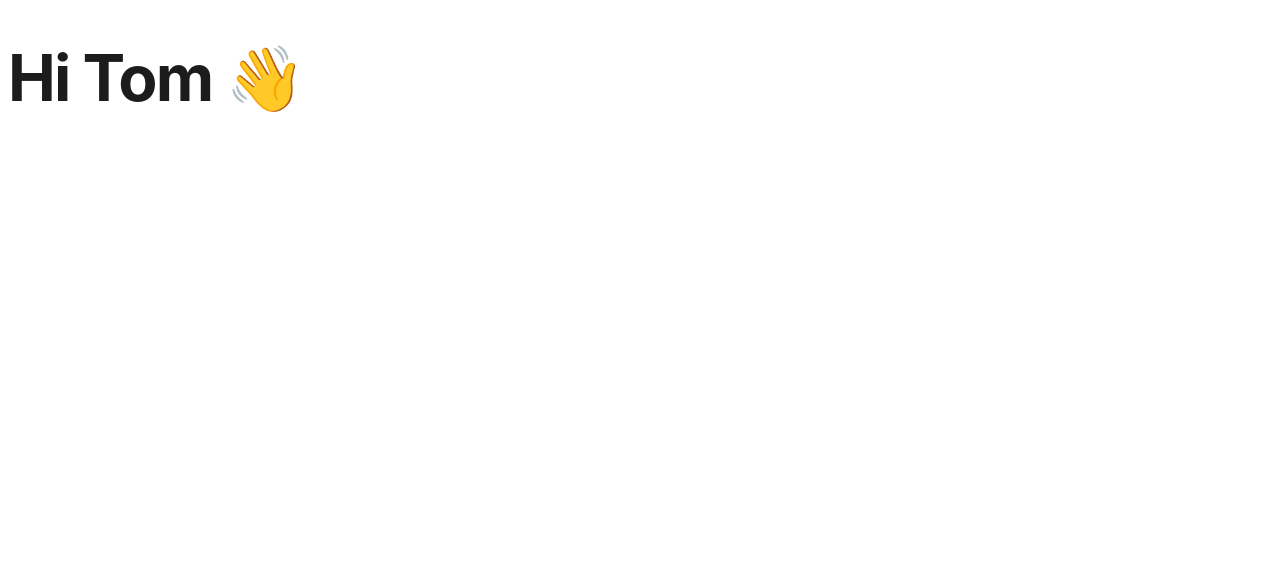
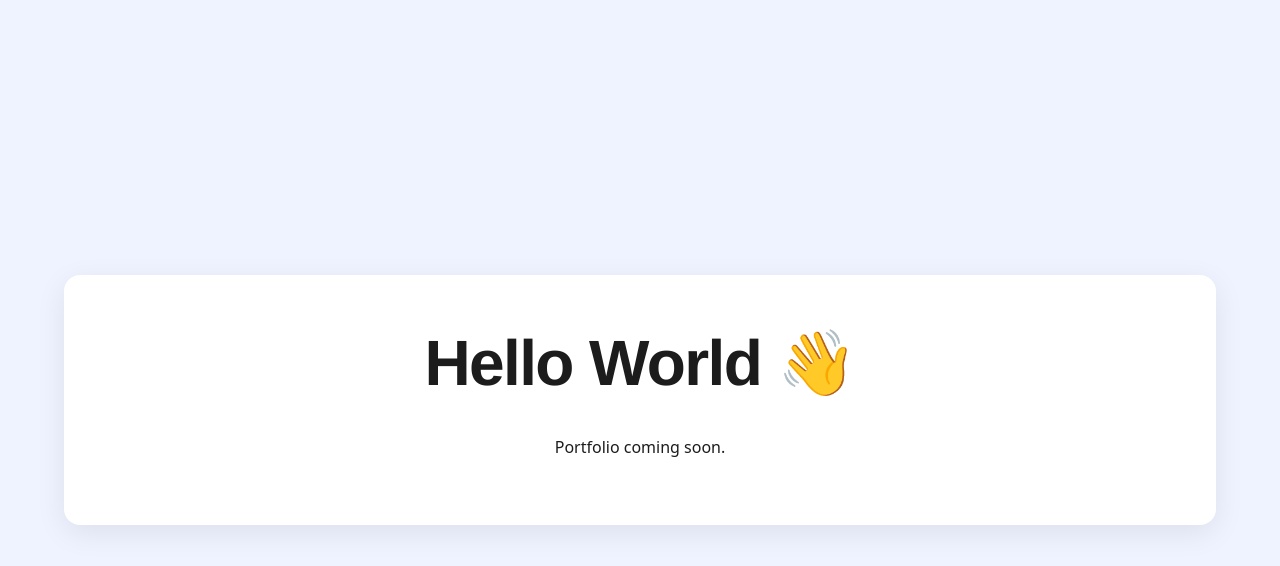
Before and after one commit to megan-kuhn/portfolio, a website built with Vite: page index.html in a window 1280 px wide. Built offline with nearby package versions, Linux system fonts and the light colour scheme.

Commit message:
Home page updates

```diff
--- a/index.html
+++ b/index.html
@@ -7,69 +7,15 @@
     <title>Megan's Portfolio</title>
 </head>
 
-<body>
-
-    <h1>Hi Tom 👋</h1>
-
-    <!--<div class="container">
-
-        <section class="section">
-
-            <h2>Buttons</h2>
-
-            <button class="btn btn--primary">
-            Primary Button
-            </button>
-
-            <button class="btn btn--ghost">
-            Secondary Button
-            </button>
-
-        </section>
-
-
-        <section class="section">
-
-            <h2>Cards</h2>
-
-            <div class="card">
-
-            <h3 class="card__title">
-                Project Card
-            </h3>
-
-            <p>
-                A reusable card component for portfolio case studies.
-            </p>
-
-            <button class="btn btn--primary">
-                View Project
-            </button>
-
-            </div>
-
-        </section>
-
-
-        <section class="section">
-
-            <h2>Typography</h2>
-
-            <h1>Heading One</h1>
-
-            <h2>Heading Two</h2>
-
-            <h3>Heading Three</h3>
-
-            <p>
-            Body text demonstrating your typography system.
-            Good spacing and hierarchy make content easier to scan.
-            </p>
-
-        </section>
-
-    </div>-->
-
+<body class="layout--center">
+    <div class="wrapper">
+        <main>
+            <section class="container container--shadow text--center">
+                <h1>Hello World 👋</h1>
+                <p>Portfolio coming soon.</p>
+            </section>
+        </main>
+    </div>
 
     <script type="module" src="/src/ts/main.ts"></script>
 </body>
--- a/src/scss/abstracts/_variables.scss
+++ b/src/scss/abstracts/_variables.scss
@@ -1,7 +1,7 @@
 :root {
 
   // Colors
-  --color-bg: #faf9f7;
+  --color-bg: #eef3ff;
   --color-surface: #ffffff;
   --color-text: #1c1c1c;
   --color-muted: #666;
@@ -11,8 +11,16 @@
 
 
   // Typography
-  --font-display: "Inter", sans-serif;
-  --font-body: "Inter", sans-serif;
+  --font-body:
+    system-ui,
+    -apple-system,
+    BlinkMacSystemFont,
+    "Segoe UI",
+    sans-serif;
+  --font-display:
+    "Helvetica Neue",
+    Arial,
+    sans-serif;
 
 
   // Spacing scale
@@ -25,6 +33,7 @@
 
 
   // Radius
+  --radius-xs: 4px;
   --radius-sm: 8px;
   --radius-md: 16px;
   --radius-lg: 24px;
--- a/src/scss/base/_reset.scss
+++ b/src/scss/base/_reset.scss
@@ -0,0 +1,48 @@
+/* http://meyerweb.com/eric/tools/css/reset/
+   v2.0 | 20110126
+   License: none (public domain)
+*/
+
+html, body, div, span, applet, object, iframe,
+h1, h2, h3, h4, h5, h6, p, blockquote, pre,
+a, abbr, acronym, address, big, cite, code,
+del, dfn, em, img, ins, kbd, q, s, samp,
+small, strike, strong, sub, sup, tt, var,
+b, u, i, center,
+dl, dt, dd, ol, ul, li,
+fieldset, form, label, legend,
+table, caption, tbody, tfoot, thead, tr, th, td,
+article, aside, canvas, details, embed,
+figure, figcaption, footer, header, hgroup,
+menu, nav, output, ruby, section, summary,
+time, mark, audio, video {
+	margin: 0;
+	padding: 0;
+	border: 0;
+	font-size: 100%;
+	font: inherit;
+	vertical-align: baseline;
+}
+/* HTML5 display-role reset for older browsers */
+article, aside, details, figcaption, figure,
+footer, header, hgroup, menu, nav, section {
+	display: block;
+}
+body {
+	line-height: 1;
+}
+ol, ul {
+	list-style: none;
+}
+blockquote, q {
+	quotes: none;
+}
+blockquote:before, blockquote:after,
+q:before, q:after {
+	content: '';
+	content: none;
+}
+table {
+	border-collapse: collapse;
+	border-spacing: 0;
+}
--- a/src/scss/base/_typography.scss
+++ b/src/scss/base/_typography.scss
@@ -4,13 +4,26 @@ body {
   line-height: 1.6;
 }
 
+h1,
+h2,
+h3,
+h4,
+h5,
+h6 {
+  margin: 0 0 .5em;
+}
+
+p {
+  margin: 0 0 1em;
+}
 
 h1,
 h2,
 h3 {
   font-family: var(--font-display);
-  line-height: 1.1;
-  letter-spacing: -.03em;
+  line-height: 1.25;
+  letter-spacing: -.025em;
+  font-weight: bold;
 }
 
 
@@ -22,9 +35,3 @@ h1 {
 h2 {
   font-size: clamp(2rem, 3vw, 3rem);
 }
-
-
-p {
-  color: var(--color-muted);
-  max-width: 65ch;
-}
--- a/src/scss/layout/_container.scss
+++ /dev/null
@@ -1,4 +0,0 @@
-.container {
-  width: min(90%, 1200px);
-  margin-inline: auto;
-}
--- /dev/null
+++ b/src/scss/layout/_containers.scss
@@ -0,0 +1,19 @@
+body {
+  background: var(--color-bg);
+  min-height: 100vh;
+}
+
+.wrapper {
+  width: min(90%, 1200px);
+  margin-inline: auto;
+}
+
+.container {
+  background: var(--color-surface);
+  border-radius: var(--radius-md);
+  padding: 6vh 6vw;
+
+  &--shadow {
+      box-shadow: var( --shadow-md);
+  }
+}
--- a/src/scss/layout/_spacing.scss
+++ /dev/null
@@ -1,11 +0,0 @@
-.mt-lg {
-  margin-top: var(--space-lg);
-}
-
-.mb-lg {
-  margin-bottom: var(--space-lg);
-}
-
-.section {
-  padding-block: var(--space-xl);
-}
--- a/src/scss/main.scss
+++ b/src/scss/main.scss
@@ -8,9 +8,8 @@
 @use "base/typography";
 
 // Layout
-@use "layout/container";
+@use "layout/containers";
 @use "layout/grid";
-@use "layout/spacing";
 
 // Components
 @use "components/buttons";
--- a/src/scss/utilities/_helpers.scss
+++ b/src/scss/utilities/_helpers.scss
@@ -0,0 +1,19 @@
+.text--center {
+    text-align: center;
+}
+
+.layout--center-x {
+    display: flex;
+    justify-content: center;
+}
+
+.layout--center-y {
+    display: flex;
+    align-items: center;
+}
+
+.layout--center {
+  display: flex;
+  justify-content: center;
+  align-items: center;
+}
```
